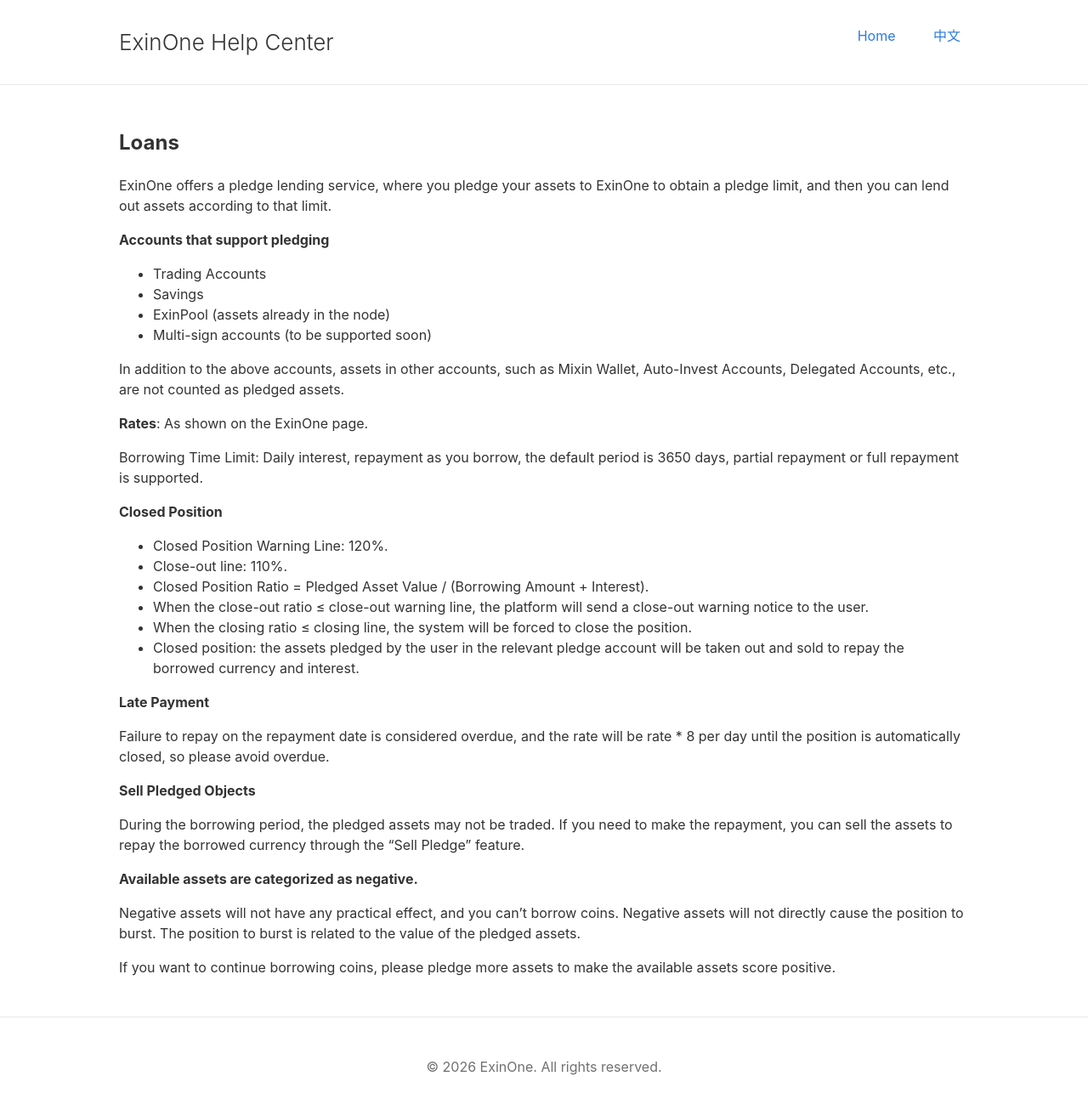
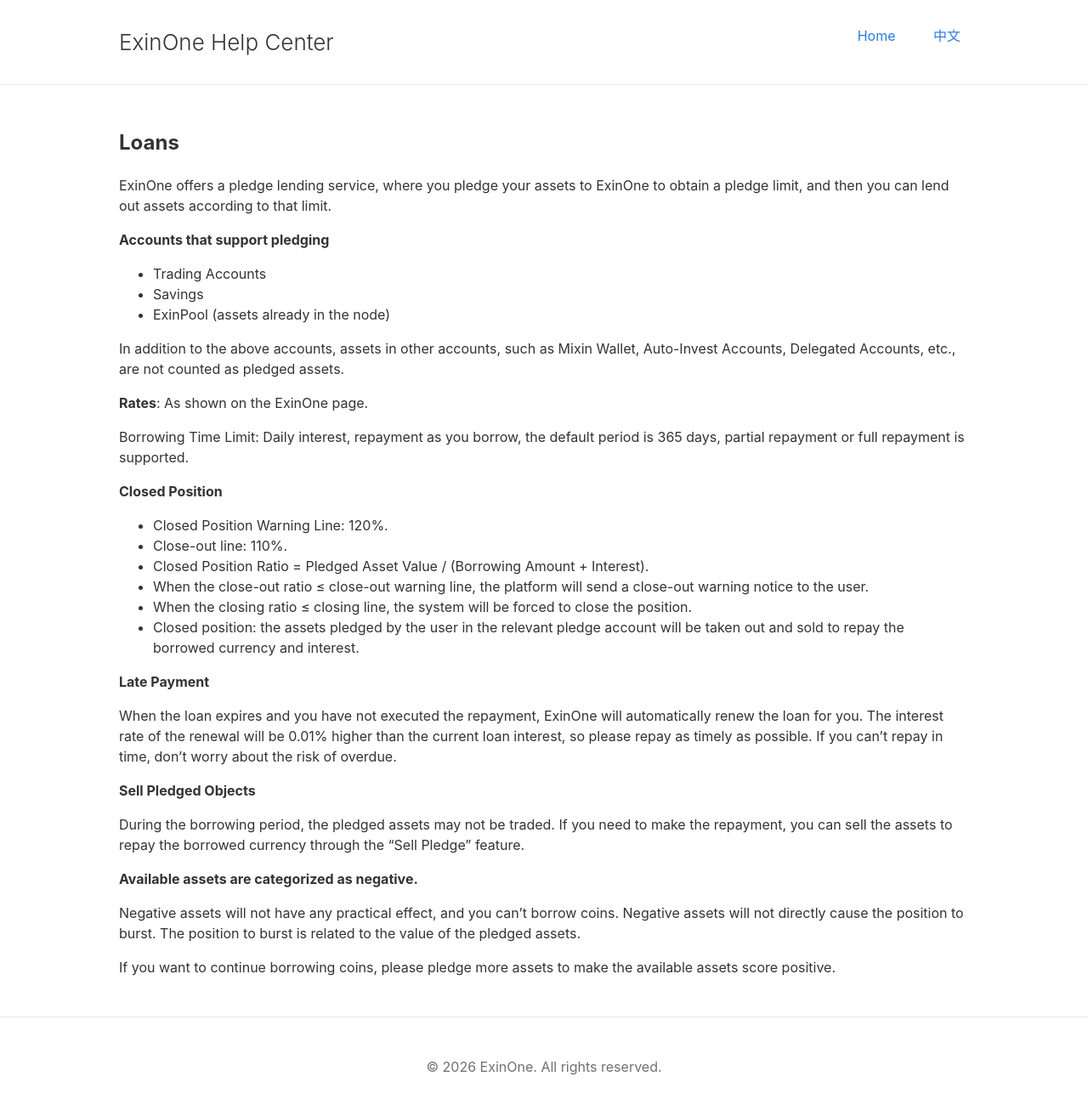
Before and after one commit to ExinOne/exinone-support, a Jekyll site: the page built from docs/en/features/loans.md, in a window 1280 px wide. Shown: the whole page at 85% size. Built offline with Jekyll 4.4.1, drawn with Linux system fonts in a browser that asks for light colours.

Commit message:
Update loans.md

```diff
--- a/docs/en/features/loans.md
+++ b/docs/en/features/loans.md
@@ -12,7 +12,7 @@
 - Trading Accounts
 - Savings
 - ExinPool (assets already in the node)
-- Multi-sign accounts (to be supported soon)
+
 
 In addition to the above accounts, assets in other accounts, such as Mixin Wallet, Auto-Invest Accounts, Delegated Accounts, etc., are not counted as pledged assets.
 
@@ -20,7 +20,7 @@
 
 **Rates**: As shown on the ExinOne page.
 
-Borrowing Time Limit: Daily interest, repayment as you borrow, the default period is 3650 days, partial repayment or full repayment is supported.
+Borrowing Time Limit: Daily interest, repayment as you borrow, the default period is 365 days, partial repayment or full repayment is supported.
 
 
 
@@ -37,8 +37,7 @@
 
 **Late Payment**
 
-Failure to repay on the repayment date is considered overdue, and the rate will be rate * 8 per day until the position is automatically closed, so please avoid overdue.
-
+When the loan expires and you have not executed the repayment, ExinOne will automatically renew the loan for you. The interest rate of the renewal will be 0.01% higher than the current loan interest, so please repay as timely as possible. If you can't repay in time, don't worry about the risk of overdue.
 
 
 **Sell Pledged Objects**
```
